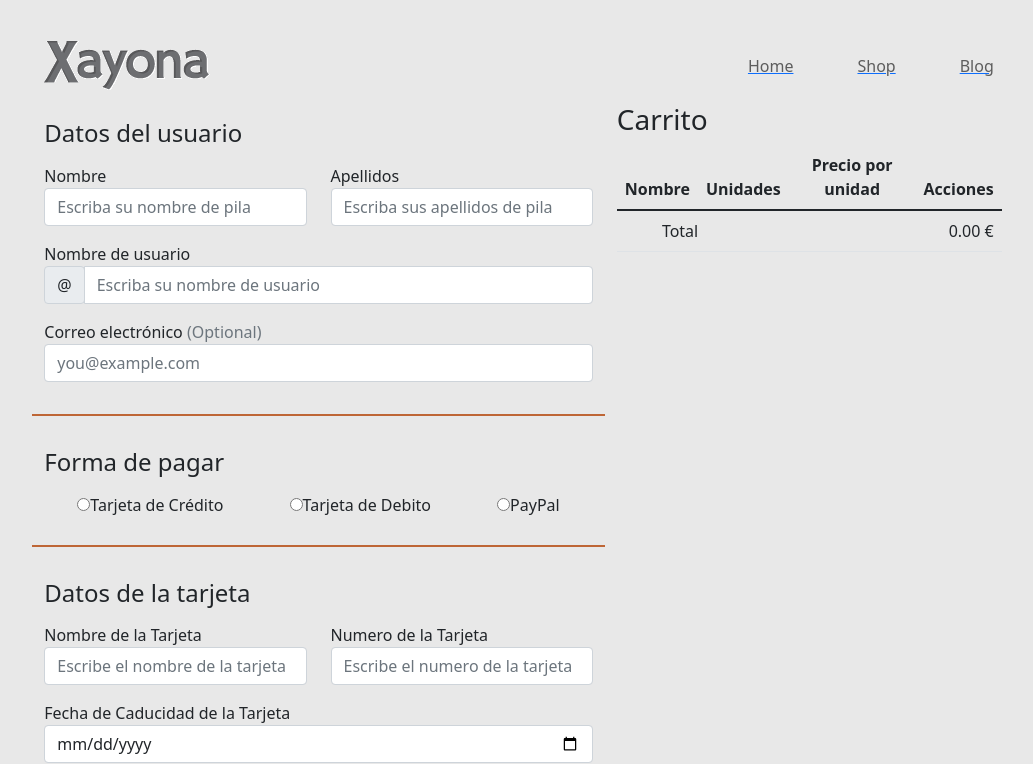
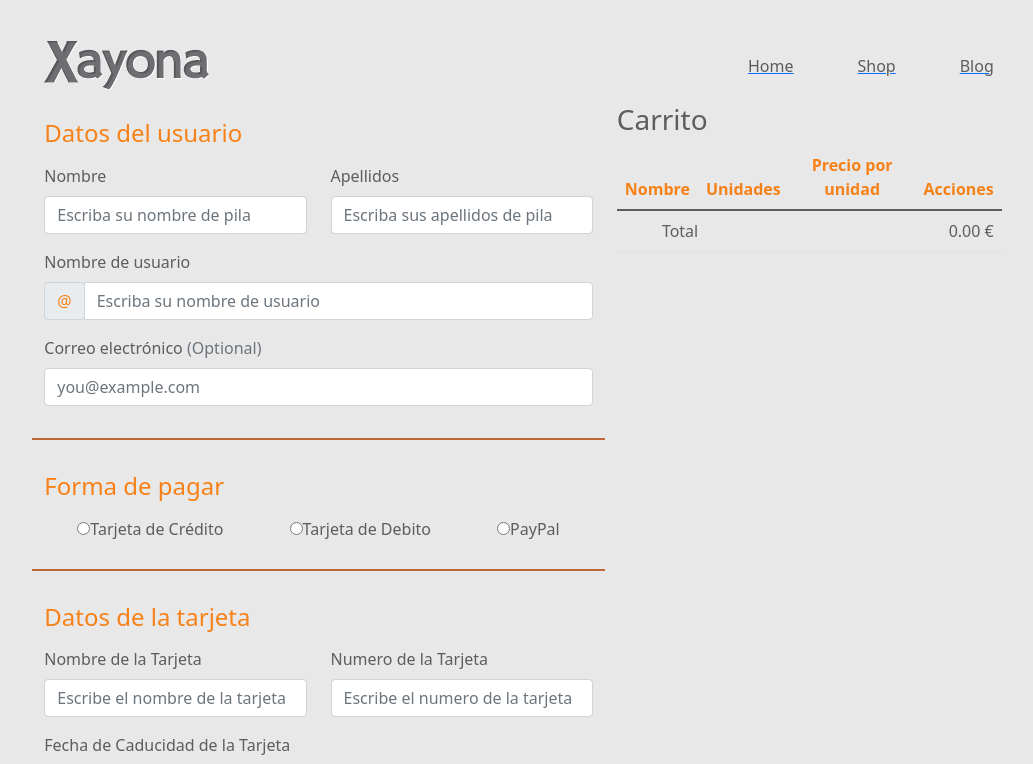
Before and after one commit to lceciliaguerrero/p5-pc5-ux-vue, a Vue app: page /checkout in a window 1280 px wide. Shown: the top 764 px of the page, without its empty margins (117-1150 px from the left). Built offline with nearby package versions, Linux system fonts and the light colour scheme.

Commit message:
feat and refactor:
Modifico pequeños fallos de estilo

```diff
--- a/src/components/Carrito.vue
+++ b/src/components/Carrito.vue
@@ -1,7 +1,7 @@
 <template>
-  <h3>Carrito</h3>
+  <h3 class="text-grey-texto">Carrito</h3>
   <table class="table text-center table-responsive">
-    <thead>
+    <thead class="text-naranja-texto">
     <tr>
       <th>Nombre</th>
       <th colspan="3">Unidades</th>
@@ -9,7 +9,7 @@
       <th>Acciones</th>
     </tr>
     </thead>
-    <tbody>
+    <tbody class="text-grey-texto">
     <tr v-for="pro in $store.state.carrito" v-bind:key="pro.id">
       <td>{{ pro.nombre }}</td>
       <td class="text-end">
@@ -28,7 +28,7 @@
       </td>
     </tr>
     </tbody>
-    <tfoot>
+    <tfoot class="text-grey-texto">
     <tr>
       <td colspan="2">
         Total
--- a/src/components/Carrusel.vue
+++ b/src/components/Carrusel.vue
@@ -1,7 +1,7 @@
 <template>
   <div class="d-flex justify-content-md-center flex-column align-items-center">
     <div class="carousel">
-      <h2 class="text-center">Carrusel</h2>
+      <h2 class="text-center text-naranja-texto">Carrusel</h2>
       <div id="carouselExampleIndicators" class="carousel slide" data-bs-ride="carousel">
         <div class="carousel-indicators">
           <button type="button" data-bs-target="#carouselExampleIndicators" data-bs-slide-to="0" class="active" aria-current="true" aria-label="Slide 1"></button>
--- a/src/components/DatosCarrito.vue
+++ b/src/components/DatosCarrito.vue
@@ -1,21 +1,21 @@
 <template>
   <div>
     <table class="table text-center table-responsive">
-      <thead>
+      <thead class="text-naranja-texto">
       <tr>
         <th>Nombre</th>
         <th>Unidades</th>
         <th>Precio por unidad</th>
       </tr>
       </thead>
-      <tbody>
+      <tbody class="text-grey-texto">
       <tr v-for="pro in $store.state.carrito" v-bind:key="pro.id">
         <td>{{ pro.nombre }}</td>
         <td>{{ pro.unidades }}</td>
         <td class="text-end">{{ pro.precio }} €</td>
       </tr>
       </tbody>
-      <tfoot>
+      <tfoot class="text-grey-texto">
       <tr>
         <td colspan="2">
           Total
--- a/src/components/Form.vue
+++ b/src/components/Form.vue
@@ -2,80 +2,80 @@
   <div class="col bg-transparent">
     <form class="needs-validation row justify-content-md-center" method="get" @submit.prevent>
       <div class="my-3 pb-3 border-bottom border-2 border-naranja-texto-oscuro">
-        <h4 class="mb-3">Datos del usuario</h4>
+        <h4 class="mb-3 text-naranja-texto">Datos del usuario</h4>
         <div class="row">
           <div class="col-md-6 mb-3">
-            <label for="firstName">Nombre</label>
-            <input id="firstName" class="form-control" type="text" name="firstName"
+            <label for="firstName" class="form-label text-grey-texto">Nombre</label>
+            <input id="firstName" class="form-control text-grey-texto" type="text" name="firstName"
                    placeholder="Escriba su nombre de pila" v-model="nombrePila" aria-required="true" aria-labelledby="firstName" required>
           </div>
           <div class="col-md-6 mb-3">
-            <label for="lastName">Apellidos</label>
-            <input id="lastName" class="form-control" type="text" name="lastName"
+            <label for="lastName" class="form-label text-grey-texto">Apellidos</label>
+            <input id="lastName" class="form-control text-grey-texto" type="text" name="lastName"
                    placeholder="Escriba sus apellidos de pila" v-model="apellidoPila" aria-required="true" aria-labelledby="lastName" required>
           </div>
         </div>
         <div class="mb-3">
-          <label for="username">Nombre de usuario</label>
+          <label for="username" class="form-label text-grey-texto">Nombre de usuario</label>
           <div class="input-group">
             <div class="input-group-prepend">
-              <span class="input-group-text">@</span>
+              <span class="input-group-text text-naranja-texto">@</span>
             </div>
-            <input id="username" class="form-control" type="text" name="username"
+            <input id="username" class="form-control text-grey-texto" type="text" name="username"
                    placeholder="Escriba su nombre de usuario" v-model="nombreUsuario" aria-required="true" aria-labelledby="username" required>
           </div>
         </div>
         <div class="mb-3">
-          <label for="email">Correo electrónico <span class="text-muted">(Optional)</span></label>
+          <label for="email" class="form-label text-grey-texto">Correo electrónico <span class="text-muted">(Optional)</span></label>
           <input id="email" class="form-control" type="email" pattern="[a-z0-9._%+-]+@[a-z0-9.-]+\.[a-z]{2, 4}$" name="userEmail" v-model="correoUsuario"
                  placeholder="you@example.com" aria-required="false" aria-labelledby="email">
         </div>
       </div>
       <div class="my-3 pb-5 border-bottom border-2 border-naranja-texto-oscuro">
-        <h4 class="mb-3">Forma de pagar</h4>
+        <h4 class="mb-3 text-naranja-texto">Forma de pagar</h4>
         <div class="d-flex flex-row justify-content-md-around">
           <div class="custom-control custom-radio">
             <input id="credit" name="paymentMethod" type="radio" class="custom-control-input" value="credito"
                    v-model="metodoPago"
                    aria-required="true" aria-labelledby="credit" required>
-            <label class="custom-control-label" for="credit">Tarjeta de Crédito</label>
+            <label class="custom-control-label text-grey-texto" for="credit">Tarjeta de Crédito</label>
           </div>
           <div class="custom-control custom-radio">
             <input id="debit" name="paymentMethod" type="radio" class="custom-control-input" value="debito"
                    v-model="metodoPago"
                    aria-required="true" aria-labelledby="debit" required>
-            <label class="custom-control-label" for="debit">Tarjeta de Debito</label>
+            <label class="custom-control-label text-grey-texto" for="debit">Tarjeta de Debito</label>
           </div>
           <div class="custom-control custom-radio">
             <input id="paypal" name="paymentMethod" type="radio" class="custom-control-input" value="paypal"
                    v-model="metodoPago"
                    aria-required="true" aria-labelledby="paypal" required>
-            <label class="custom-control-label" for="paypal">PayPal</label>
+            <label class="custom-control-label text-grey-texto" for="paypal">PayPal</label>
           </div>
         </div>
       </div>
       <div class="my-3 pb-3 border-bottom border-5 border-naranja-texto-oscuro">
-        <h4 class="mb-3">Datos de la tarjeta</h4>
+        <h4 class="mb-3 text-naranja-texto">Datos de la tarjeta</h4>
         <div class="row">
           <div class="col-md-6 mb-3">
-            <label for="cc-text">Nombre de la Tarjeta</label>
-            <input type="text" class="form-control" id="cc-text" v-model="nombreTarjeta"
+            <label for="cc-text" class="form-label text-grey-texto">Nombre de la Tarjeta</label>
+            <input type="text" class="form-control text-grey-texto" id="cc-text" v-model="nombreTarjeta"
                    placeholder="Escribe el nombre de la tarjeta" aria-required="true" aria-labelledby="cc-text" required>
           </div>
           <div class="col-md-6 mb-3">
-            <label for="cc-number">Numero de la Tarjeta</label>
-            <input type="text" class="form-control" id="cc-number" v-model="numeroTarjeta"
+            <label for="cc-number" class="form-label text-grey-texto">Numero de la Tarjeta</label>
+            <input type="text" class="form-control text-grey-texto" id="cc-number" v-model="numeroTarjeta"
                    placeholder="Escribe el numero de la tarjeta" aria-required="true" aria-labelledby="cc-number" required>
           </div>
         </div>
         <div class="mb-3">
-          <label for="cc-expiration">Fecha de Caducidad de la Tarjeta</label>
-          <input type="date" class="form-control" id="cc-expiration" v-model="numeroExpiracionTarjeta"
+          <label for="cc-expiration" class="form-label text-grey-texto">Fecha de Caducidad de la Tarjeta</label>
+          <input type="date" class="form-control text-grey-texto" id="cc-expiration" v-model="numeroExpiracionTarjeta"
                  aria-required="true" aria-labelledby="cc-expiration" required>
         </div>
         <div class="mb-3">
-          <label for="cc-cvv">Valor de Verificación de la Tarjeta</label>
-          <input type="text" class="form-control" id="cc-cvv" v-model="valorVerificacionTarjeta"
+          <label for="cc-cvv" class="form-label text-grey-texto">Valor de Verificación de la Tarjeta</label>
+          <input type="text" class="form-control text-grey-texto" id="cc-cvv" v-model="valorVerificacionTarjeta"
                  placeholder="Escribe el numero de verificación de la tarjeta"
                  aria-required="true" aria-labelledby="cc-cvv" required>
         </div>
--- a/src/views/Shop.vue
+++ b/src/views/Shop.vue
@@ -1,7 +1,7 @@
 <template>
   <div class="shop">
     <main class="container-fluid py-md-0">
-      <h1>Products</h1>
+      <h2 class="text-grey-texto">Products</h2>
 
       <div class="row">
         <div class="col-lg-7 col-md-12">
```
Also changed, not shown: src/components/DatosComprador.vue (+10 -10 lines).
